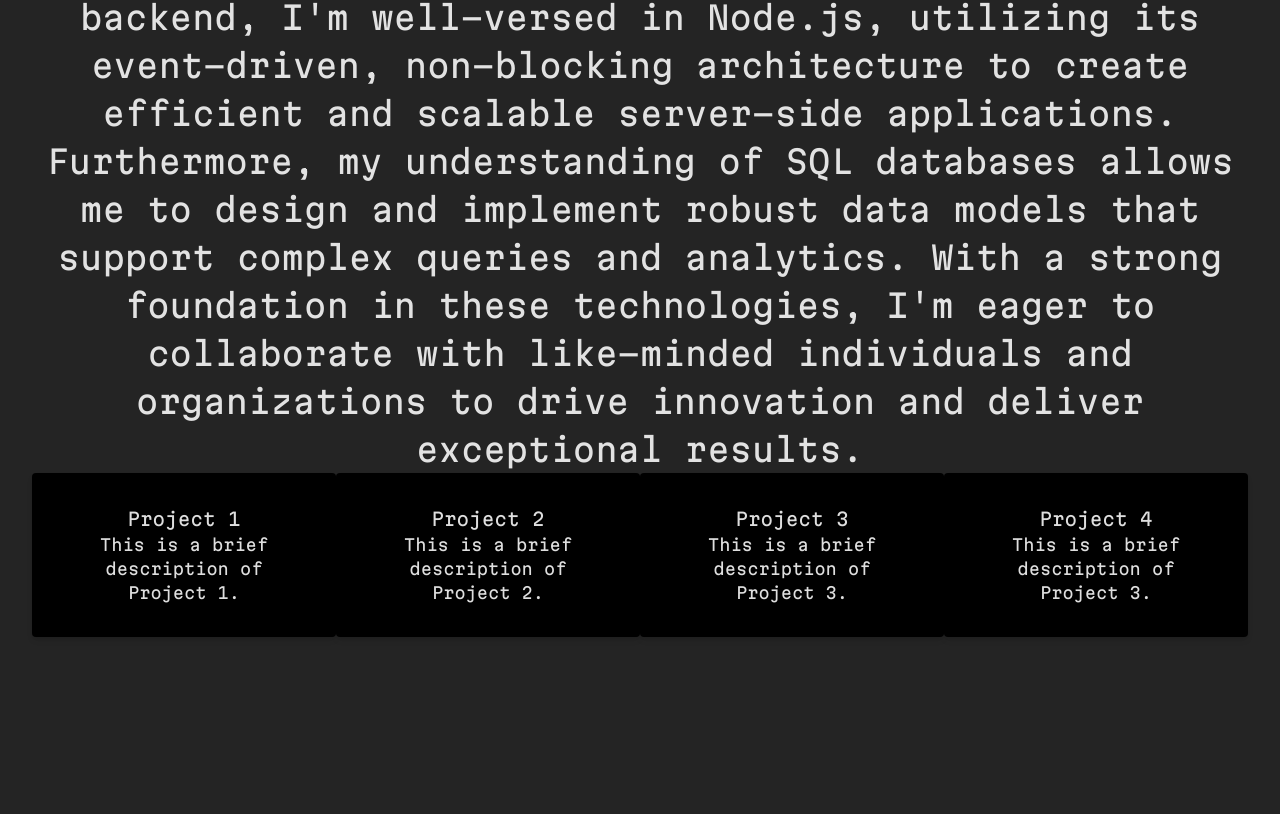
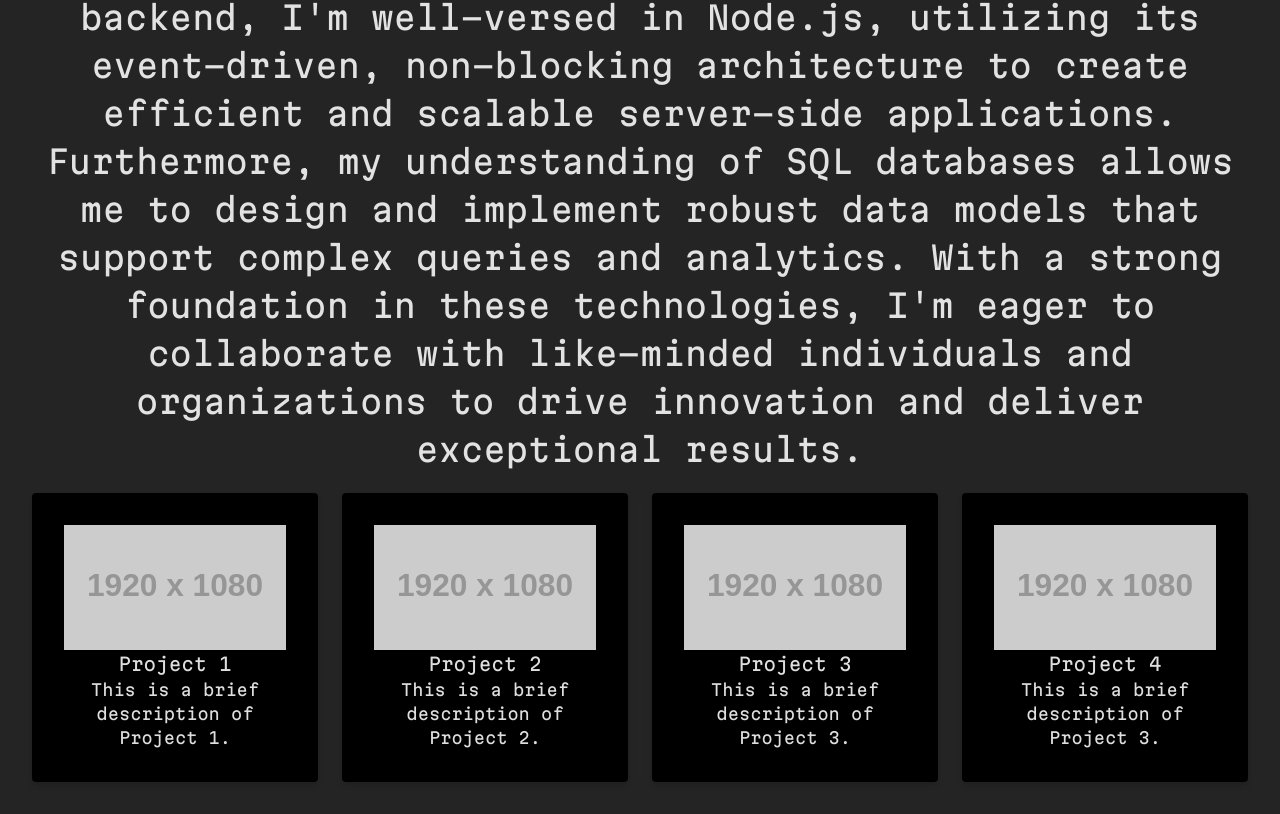
Before and after one commit to AsMurphy-student/portfolio-react-site, a React (Vite) app: page / in a window 1280 px wide. Shown: the part 1325-2139 px from the top of the page. Before the commit the page ends 1994 px from the top, so only its background shows below. Built offline with nearby package versions, Linux system fonts and the light colour scheme.

Commit message:
Updated project cards a little bit

```diff
--- a/src/pages/HomePage.tsx
+++ b/src/pages/HomePage.tsx
@@ -33,10 +33,11 @@
         <BioContent />
         {/* Projects Carousel Div */}
         <div
-          className={`mx-auto grid grid-cols-1 gap-y-6 sm:grid-cols-2 lg:grid-cols-3 xl:grid-cols-4`}
+          className={`mx-auto mt-5 grid grid-cols-1 gap-6 sm:grid-cols-2 lg:grid-cols-3 xl:grid-cols-4`}
         >
           {projectData.map((project, index) => (
             <div key={index} className='bg-black shadow-md rounded p-8'>
+              <img src="https://placehold.co/1920x1080" alt="" />
               <h5 className='text-lg'>{project.title}</h5>
               <p>{project.description}</p>
             </div>
```
